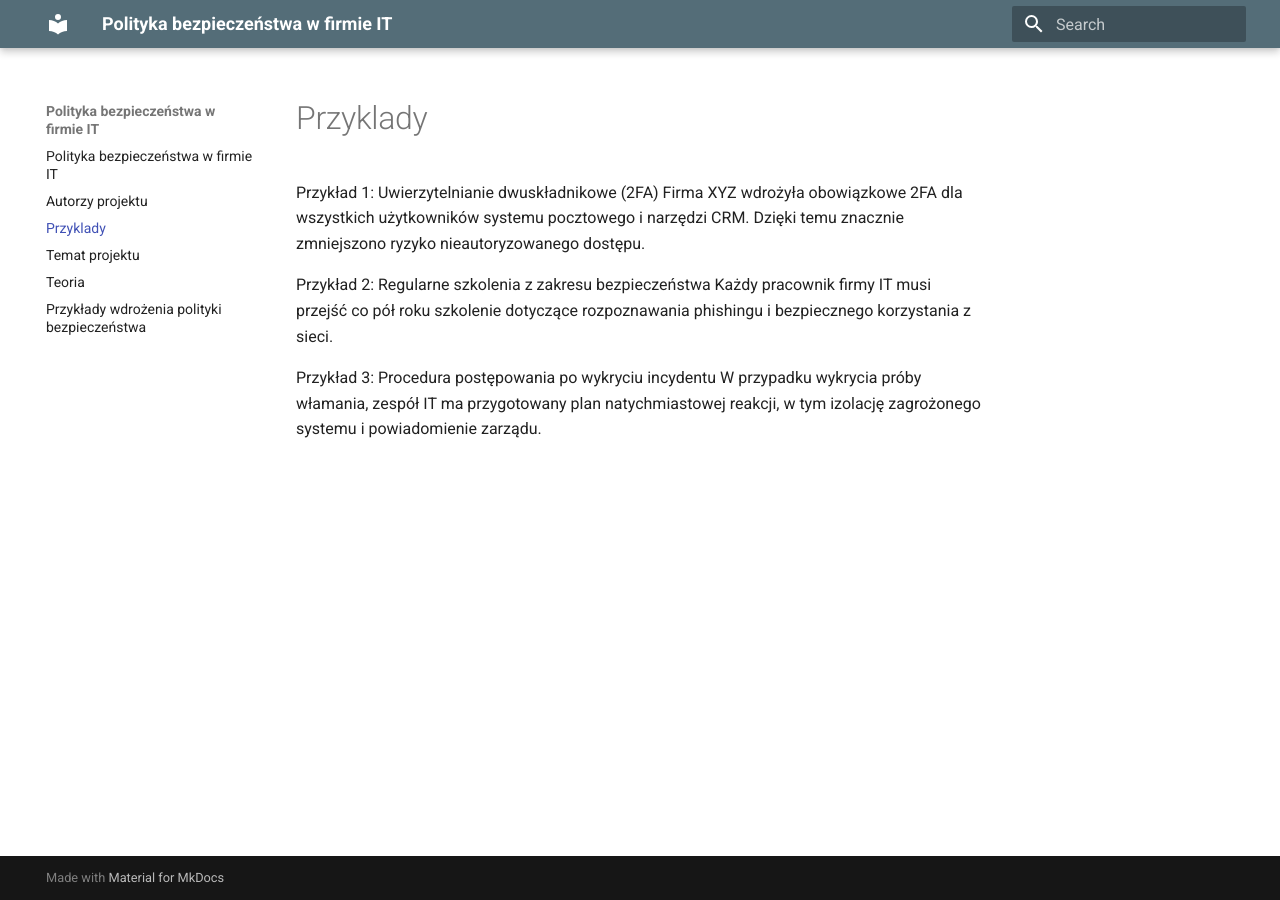
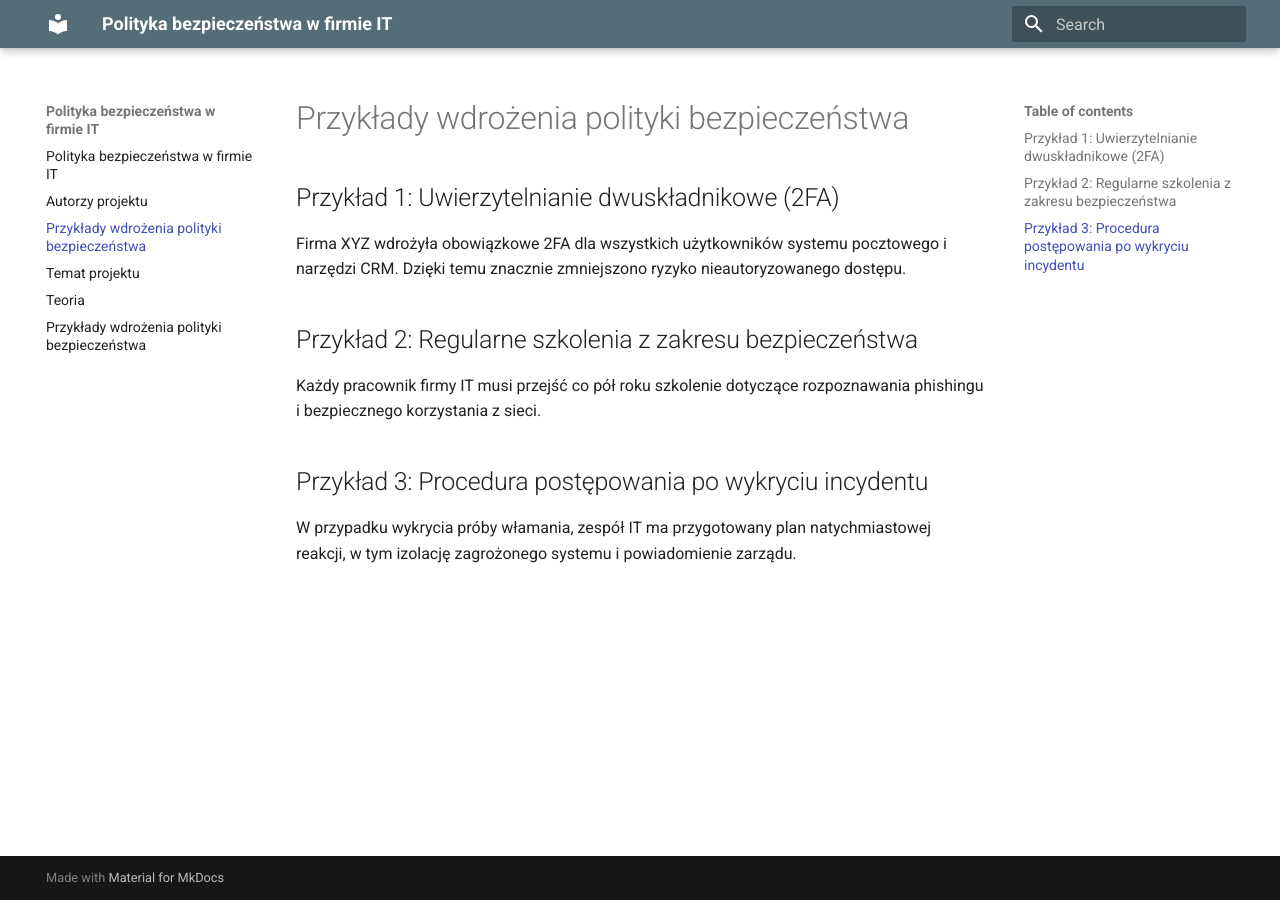
Before and after one commit to maksuei/projektswpg-md, an MkDocs documentation site: the page built from docs/przyklady.md, in a window 1280 px wide. Built offline with MkDocs 1.6.1 and Material for MkDocs 9.7.7, drawn with Linux system fonts in a browser that asks for light colours.

Commit message:
Poprawa błędów

```diff
--- a/docs/przyklady.md
+++ b/docs/przyklady.md
@@ -1,10 +1,12 @@
-Przykład 1: Uwierzytelnianie dwuskładnikowe (2FA)
+# Przykłady wdrożenia polityki bezpieczeństwa
+
+## Przykład 1: Uwierzytelnianie dwuskładnikowe (2FA)
 Firma XYZ wdrożyła obowiązkowe 2FA dla wszystkich użytkowników systemu pocztowego i narzędzi CRM. Dzięki temu znacznie zmniejszono ryzyko nieautoryzowanego dostępu.
 
 
-Przykład 2: Regularne szkolenia z zakresu bezpieczeństwa
+## Przykład 2: Regularne szkolenia z zakresu bezpieczeństwa
 Każdy pracownik firmy IT musi przejść co pół roku szkolenie dotyczące rozpoznawania phishingu i bezpiecznego korzystania z sieci.
 
 
-Przykład 3: Procedura postępowania po wykryciu incydentu
+## Przykład 3: Procedura postępowania po wykryciu incydentu
 W przypadku wykrycia próby włamania, zespół IT ma przygotowany plan natychmiastowej reakcji, w tym izolację zagrożonego systemu i powiadomienie zarządu.
```
